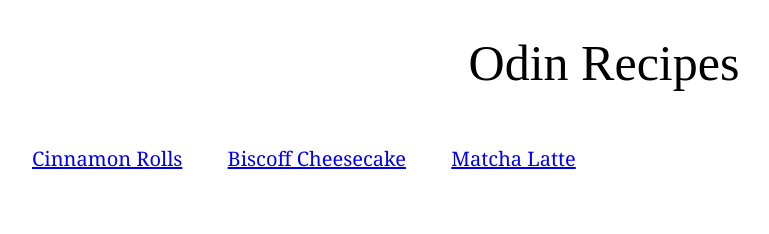
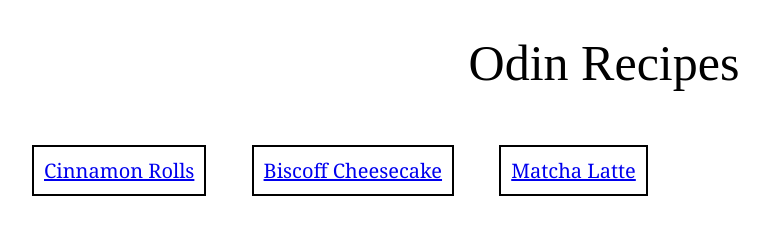
Before and after one commit to cdoame/odin-recipes, a plain HTML site: page index.html in a window 1280 px wide. Shown: the whole page, without its empty margins (36-805 px from the left). Drawn offline with Linux system fonts and the light colour scheme.

Commit message:
Add border and padding to recipe class

```diff
--- a/styles.css
+++ b/styles.css
@@ -9,8 +9,11 @@ body {
     font-size: 50px;
     text-align: center;
 }
+
 .recipe {
     display: inline-block;
     list-style: none;
     margin: 20px;
+    padding: 10px;
+    border: 2px black solid;
 }
```
